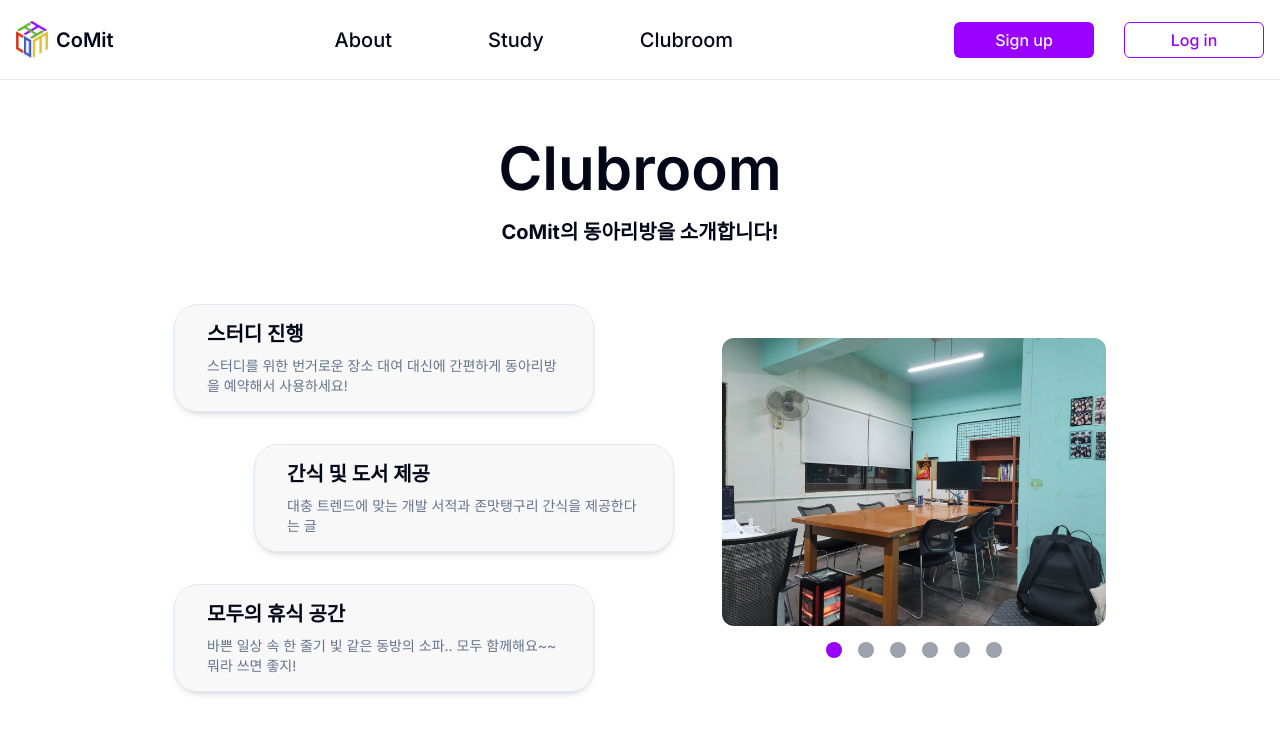
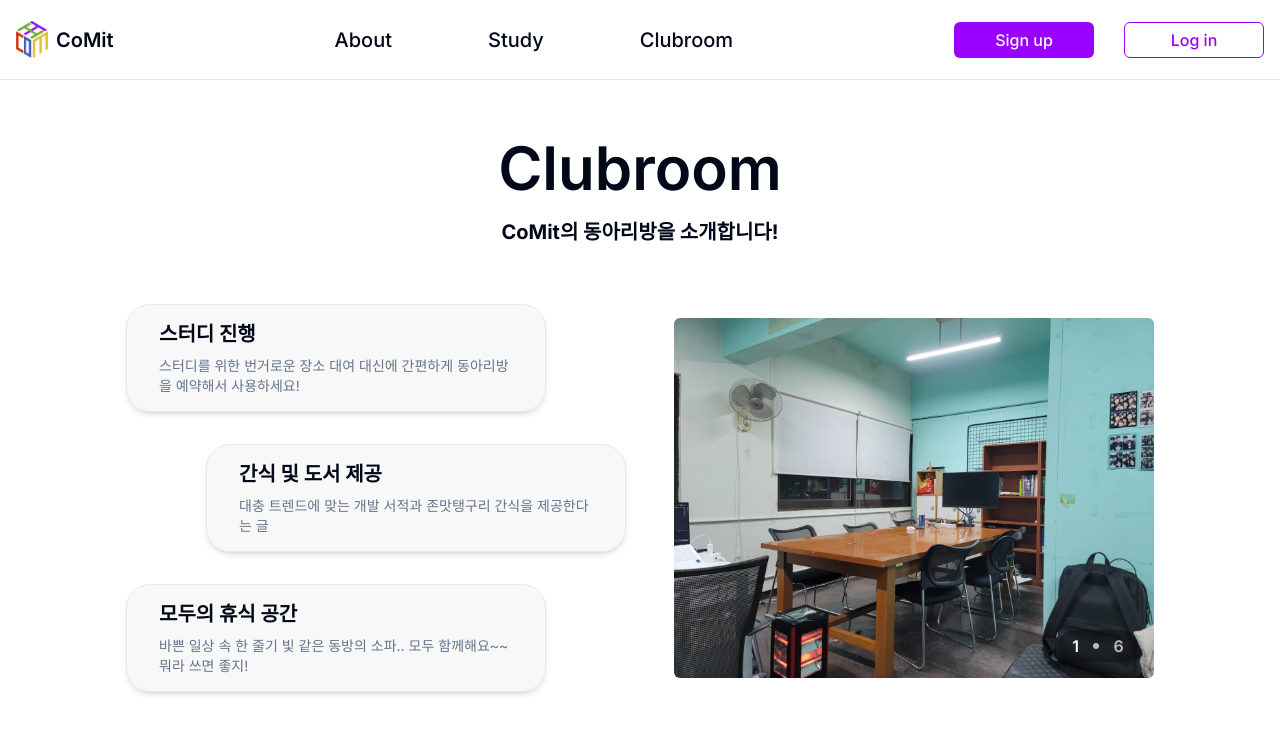
Before and after one commit to skku-comit/comit-website, a Next.js app: page /clubroom in a window 1280 px wide. Shown: the top 734 px of the page. Built offline with nearby package versions, Linux system fonts and the light colour scheme.

Commit message:
feat(fe): change clubroom carousel

```diff
--- a/app/(main)/(light)/clubroom/page.tsx
+++ b/app/(main)/(light)/clubroom/page.tsx
@@ -3,15 +3,10 @@ import { motion } from 'framer-motion'
 import Image from 'next/image'
 import { useState } from 'react'
 
+import { ClubroomCarousel } from '@/components/clubroom/ClubroomCarousel'
 import ClburoomInfoCard from '@/components/clubroom/ClubroomInfoCard'
 import { Align } from '@/components/clubroom/ClubroomInfoCard'
 import SectionBanner from '@/components/common/SectionBanner'
-import {
-  Carousel,
-  CarouselContent,
-  CarouselItem
-} from '@/components/ui/carousel'
-import { cn } from '@/lib/utils'
 import clubroomImg from '@/public/comit-clubroom.jpg'
 
 const clubroomInfoCardData = [
@@ -42,57 +37,33 @@ export default function Clubroom() {
         title="Clubroom"
         description="CoMit의 동아리방을 소개합니다!"
       />
-      <div className="mb-12 flex flex-row-reverse items-center justify-center gap-12 space-x-reverse max-md:flex-col">
-        <div className="flex w-[30%] flex-col items-center justify-center max-md:w-[90%]">
-          <Carousel className="pointer-events-none w-full">
+      <div className="mb-12 flex flex-row-reverse items-center justify-center gap-8 space-x-reverse max-md:flex-col xl:gap-12">
         <motion.div
           initial={{ opacity: 0, x: -50 }}
           animate={{ opacity: 1, x: 0 }}
           transition={{ duration: 0.5 }}
+          className="h-[270px] w-[360px] md:h-[300px] md:w-[400px] lg:h-[360px] lg:w-[480px]"
         >
-              <CarouselContent
-                style={{
-                  transform: `translateX(-${activeIndex * 100}%)`,
-                  transition: 'transform 0.5s ease-in-out'
+          <ClubroomCarousel
+            slides={clubroomCarouselData.map((item) => {
+              return (
+                <Image
+                  key={item}
+                  src={clubroomImg}
+                  alt="clubroom"
+                  className="h-full w-full object-cover"
+                  objectFit="cover"
+                />
+              )
+            })}
+            options={{
+              align: 'start',
+              loop: true,
+              skipSnaps: false,
+              inViewThreshold: 0.7
             }}
-              >
-                {clubroomCarouselData.map((item) => (
-                  <CarouselItem
-                    key={item}
-                    className="basis-1/1 flex w-full justify-center"
-                  >
-                    <Image
-                      src={clubroomImg}
-                      alt="comit-clubroom"
-                      height={440}
-                      className="rounded-xl object-contain"
           />
-                  </CarouselItem>
-                ))}
-              </CarouselContent>
         </motion.div>
-          </Carousel>
-          <motion.div
-            initial={{ opacity: 0, x: 0 }}
-            animate={{ opacity: 1, x: 0 }}
-            transition={{ duration: 0.5 }}
-          >
-            <div className="flex items-center justify-start">
-              <div className="mt-4 flex justify-center">
-                {clubroomCarouselData.map((_, index) => (
-                  <span
-                    key={index}
-                    onClick={() => setActiveIndex(index)}
-                    className={cn(
-                      'mx-2 h-4 w-4 cursor-pointer rounded-full',
-                      index === activeIndex ? 'bg-primary' : 'bg-gray-400'
-                    )}
-                  ></span>
-                ))}
-              </div>
-            </div>
-          </motion.div>
-        </div>
         <div className="flex flex-col gap-8">
           <motion.div
             initial={{ opacity: 0, x: -50 }}
--- /dev/null
+++ b/components/clubroom/ClubroomCarousel.tsx
@@ -0,0 +1,56 @@
+import useEmblaCarousel, { EmblaOptionsType } from 'embla-carousel-react'
+import React, { ReactNode, useCallback, useEffect, useState } from 'react'
+
+type PropType = {
+  options?: EmblaOptionsType
+  slides: ReactNode[]
+}
+
+export const ClubroomCarousel = (props: PropType) => {
+  const { options, slides } = props
+  const [emblaRef, embla] = useEmblaCarousel(options)
+  const [selectedIndex, setSelectedindex] = useState(0)
+  const [scrollSnaps, setScrollSnaps] = useState<number[]>([])
+  const scrollTo = useCallback(
+    (index: number) => embla && embla.scrollTo(index),
+    [embla]
+  )
+
+  const onSelect = useCallback(() => {
+    if (!embla) return
+    setSelectedindex(embla.selectedScrollSnap())
+  }, [embla, setSelectedindex])
+
+  useEffect(() => {
+    if (!embla) return
+    onSelect()
+    setScrollSnaps(embla.scrollSnapList())
+    embla.on('select', onSelect)
+  }, [embla, setScrollSnaps, onSelect])
+
+  return (
+    <div className="relative w-full rounded-md ">
+      <div className="relative overflow-hidden rounded-md" ref={emblaRef}>
+        <div className="flex h-[270px] flex-none flex-col flex-wrap md:h-[300px] lg:h-[360px]">
+          {slides.map((slide, index) => (
+            <div
+              className="relative mx-1 h-[270px] w-full md:h-[300px] lg:h-[360px]"
+              key={index}
+            >
+              {slide}
+            </div>
+          ))}
+        </div>
+        <div className="absolute bottom-2 right-2 rounded-full bg-[#0e0e0e72] md:bottom-4 md:right-4">
+          <div className="flex h-6 w-16 items-center justify-evenly text-sm font-semibold md:h-8 md:w-20 md:text-base">
+            <span className="text-white">{selectedIndex + 1}</span>
+            <div className="h-[4px] w-[4px] rounded-full bg-[#ffffffb2] md:h-[6px] md:w-[6px]" />
+            <span className="text-[#ffffffb2]">{slides.length}</span>
+          </div>
+        </div>
+      </div>
+    </div>
+  )
+}
+
+export default ClubroomCarousel
```
Lines whose indentation alone changed are shown as unchanged.
